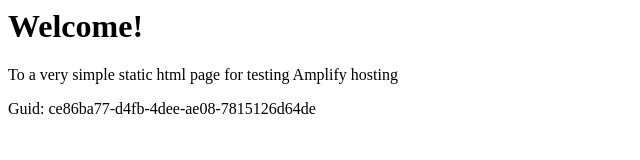
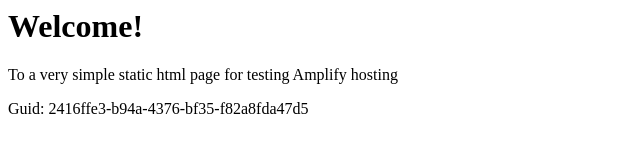
Before and after one commit to aws-aemilia-cmh/Github-PR-Commit-Integration-Test-DoNotTouch-GithubWebhookPreviewCanaryTest-v1-prod-us-east-2, a website: page src/index.html in a window 1280 px wide. Shown: the full height of the page, 0-640 px from the left. Drawn offline with Linux system fonts and the light colour scheme.

Commit message:
commit from integ tests

```diff
--- a/src/index.html
+++ b/src/index.html
@@ -12,6 +12,6 @@
 <body>
     <h1>Welcome!</h1>
     <p>To a very simple static html page for testing Amplify hosting</p>
-    <p>Guid: ce86ba77-d4fb-4dee-ae08-7815126d64de</p></body>
+    <p>Guid: 2416ffe3-b94a-4376-bf35-f82a8fda47d5</p></body>
 
 </html>
```
